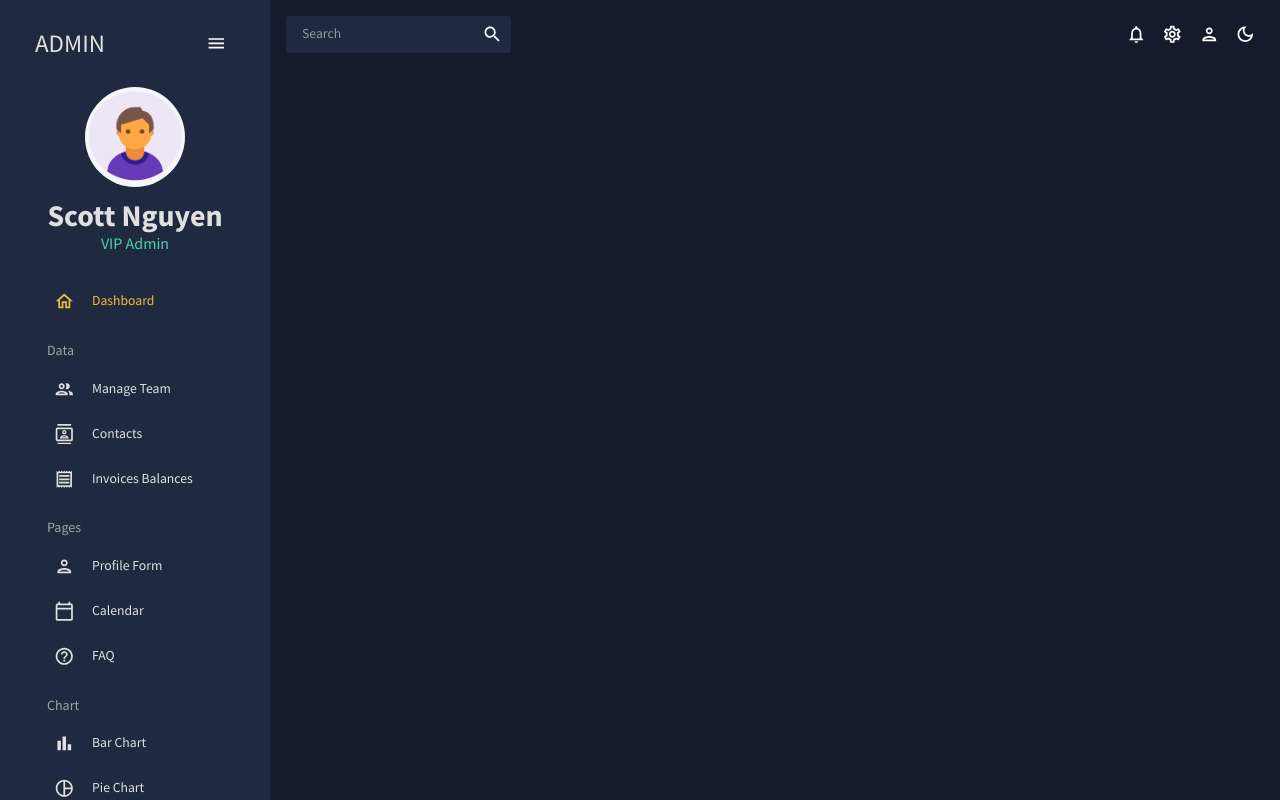
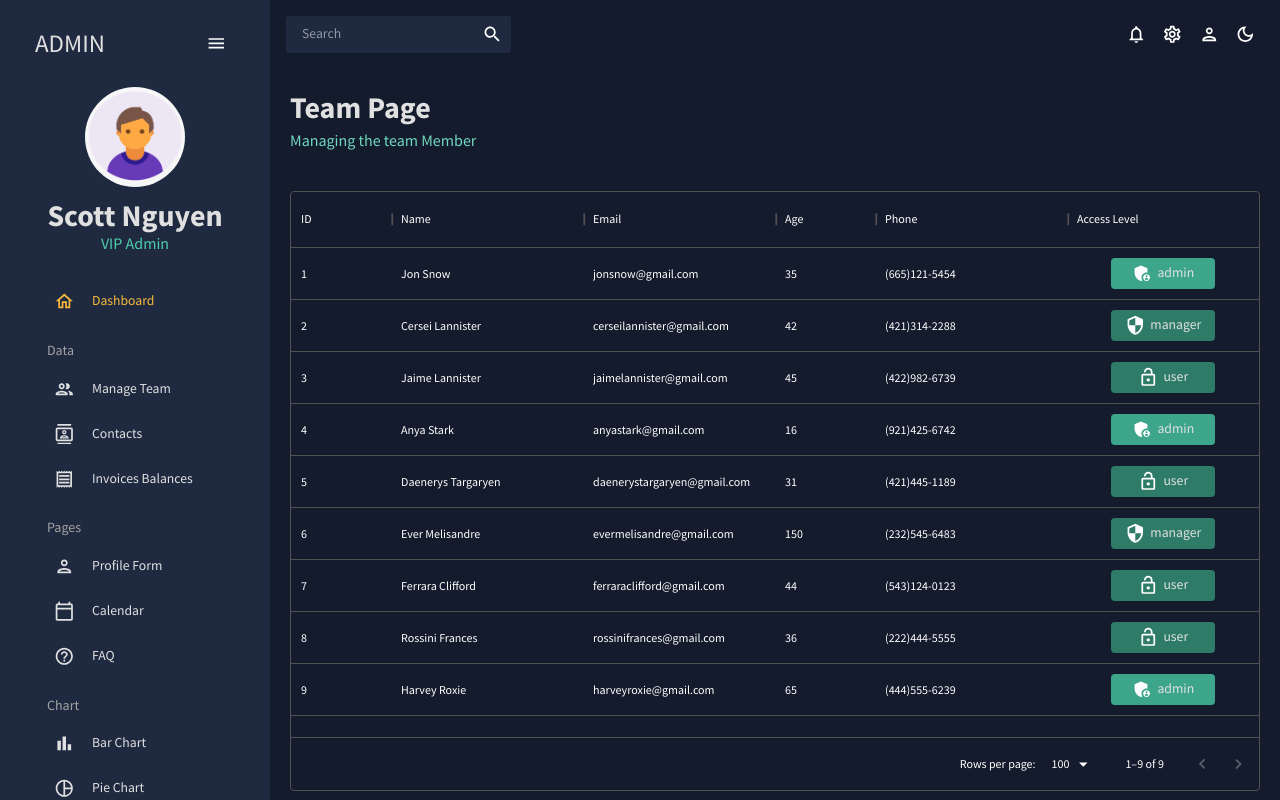
Before and after one commit to scottnguyen0412/React_Admin_Dashboard, a React (Create React App) app: page /team in a window 1280 px wide. Built offline with nearby package versions, Linux system fonts and the light colour scheme.

Commit message:
Create table with fakeData using MUI Datagrid

```diff
--- a/src/App.js
+++ b/src/App.js
@@ -5,7 +5,7 @@
 import Dashboard from './scenes/dashboard/index.jsx';
 import Sidebar from './scenes/global/Sidebar.jsx';
 
-// import TeamPage from './scenes/teamPage.jsx';
+import TeamPage from './scenes/Team';
 // import InvoicesPage from './scenes/invoicesPage.jsx';
 // import Contacts from './scenes/contacts.jsx';
 // import Form from './scenes/form.jsx';
@@ -31,7 +31,7 @@
             <Navbar />
             <Routes>
               <Route path='/' element={<Dashboard/>}/>
-              {/* <Route path='/team' element={<TeamPage/>}/> */}
+              <Route path='/team' element={<TeamPage/>}/>
               {/* <Route path='/contacts' element={<Contacts/>}/> */}
               {/* <Route path='/invoices' element={<InvoicesPage/>}/> */}
               {/* <Route path='/form' element={<Form/>}/> */}
--- a/src/data/fakeData.js
+++ b/src/data/fakeData.js
@@ -1,6 +1,6 @@
-import { tokens } from "../theme";
+import { colorTokens } from "../theme";
 
-export const mockDataTeam = [
+export const fakeDataTeam = [
   {
     id: 1,
     name: "Jon Snow",
@@ -433,7 +433,7 @@
 export const mockLineData = [
   {
     id: "japan",
-    color: tokens("dark").greenAccent[500],
+    color: colorTokens("dark").greenAccent[500],
     data: [
       {
         x: "plane",
@@ -487,7 +487,7 @@
   },
   {
     id: "france",
-    color: tokens("dark").blueAccent[300],
+    color: colorTokens("dark").blueAccent[300],
     data: [
       {
         x: "plane",
@@ -541,7 +541,7 @@
   },
   {
     id: "us",
-    color: tokens("dark").redAccent[200],
+    color: colorTokens("dark").redAccent[200],
     data: [
       {
         x: "plane",
@@ -1281,4 +1281,3 @@
     value: 171135,
   },
 ];
-1
--- /dev/null
+++ b/src/scenes/Team/index.jsx
@@ -0,0 +1,66 @@
+import {Box, Typography, useTheme} from '@mui/material';
+import {DataGrid} from '@mui/x-data-grid';
+
+import { colorTokens } from '../../theme';
+import {fakeDataTeam} from '../../data/fakeData';
+import AdminPanelSettingsIcon from '@mui/icons-material/AdminPanelSettings';
+import LockOpenOutlinedIcon from '@mui/icons-material/LockOpenOutlined';
+import SecurityOutlinedIcon from '@mui/icons-material/SecurityOutlined';
+import Header from '../../components/Header';
+
+
+const TeamPage = () => {
+    const theme = useTheme();
+    const colors = colorTokens(theme.palette.mode);
+
+    const columns = [{field: "id", headerName: "ID"},
+                        {field:"name", headerName: "Name", flex:1, cellClassName: "name-column--cell"},
+                        {field:"email", headerName: "Email", flex:1},
+                        {field:"age", headerName:"Age", type:"number", headerAlign: "left", align:"left"},
+                        {field:"phone", headerName:"Phone", flex:1},
+                        {field:"access", headerName:"Access Level",
+                        flex:1,
+                        // Customize to this "access"
+                        renderCell: ({row:{access}}) => {
+                            return (
+                                <Box width="60%" m="0 auto" p="5px" display="flex"
+                                    justifyContent="center"
+                                    backgroundColor={
+                                        // Background color sẽ thay đổi tuỳ thuộc vào access
+                                        access === "admin"
+                                            ? colors.greenAccent[600]:colors.greenAccent[700]
+                                    }
+                                    borderRadius="4px"
+                                    >
+                                    {/* nếu access là admin thì sẽ hiển thị icon "adminpannel" */}
+                                    {access === "admin" && <AdminPanelSettingsIcon/>}
+
+                                    {/* nếu access là manager thì sẽ hiển thị icon "security"*/}
+                                    {access === "manager" && <SecurityOutlinedIcon/>}
+
+                                    {/* nếu access là user thì sẽ hiển thị icon "lockopen"*/}
+                                    {access === "user" && <LockOpenOutlinedIcon/>}
+                                    <Typography color={colors.grey[100]} sx={{ml: "5px"}}>
+                                        {access}
+                                    </Typography>
+                                </Box>
+                            );
+                        }
+                        }
+                    ];
+
+    return (<Box m="20px">
+                <Header title="Team Page" subTitle="Managing the team Member"/>
+                <Box m="40px 0 0 0"
+                    height="75vh"
+                >
+                    <DataGrid
+                         rows={fakeDataTeam}
+                         columns = {columns}
+                    />
+                </Box>
+            </Box>
+    );
+};
+
+export default TeamPage;
```
